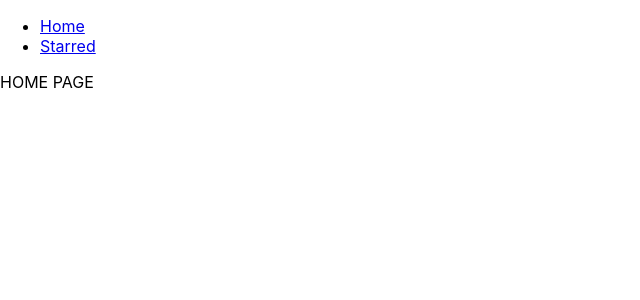
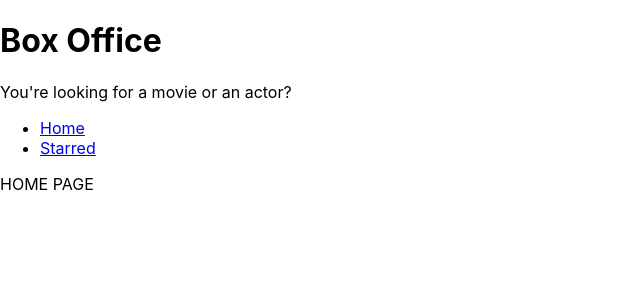
Before and after one commit to pa-kh039/box_office, a React (Create React App) app: page / in a window 1280 px wide. Shown: the top 300 px of the page, without its empty margins (0-640 px from the left). Built offline with nearby package versions, Linux system fonts and the light colour scheme.

Commit message:
added title component and mainpagelayout mangement

```diff
--- a/src/App.jsx
+++ b/src/App.jsx
@@ -1,12 +1,11 @@
 import React from "react";
 import {Switch , Route} from 'react-router-dom';
-import Nav from "./components/Nav";
+// import Nav from "./components/Nav";
 import Home from './pages/Home';
 import Starred from './pages/Starred';
 
 function App() {
-  return ( <div>
-    <Nav/>
+  return (
   <Switch>
 
     <Route exact path="/"><Home/></Route>
@@ -16,8 +15,7 @@
 
     <Route><div>NOT FOUND</div></Route>
     {/* default page for all the routes not exactly mentioned in the switch */}
-  </Switch>
-  </div> );
+  </Switch>);
 }
 
 export default App;
--- /dev/null
+++ b/src/components/MainPageLayout.jsx
@@ -0,0 +1,16 @@
+import React from 'react';
+// import {Route, Switch} from 'react-router-dom';
+// import Starred from '../pages/Starred';
+import Nav from './Nav';
+import Title from './Title';
+// import Home from '../pages/Home';
+
+const MainPageLayout = ({children}) => {
+  return <div>
+    <Title title="Box Office" subtitle="You're looking for a movie or an actor?"/>
+  <Nav/>
+  {children}
+</div>;
+};
+
+export default MainPageLayout;
--- /dev/null
+++ b/src/components/Title.jsx
@@ -0,0 +1,12 @@
+import React from 'react';
+
+const Title = ({ title, subtitle }) => {
+  return (
+    <div>
+      <h1>{title}</h1>
+      <p>{subtitle}</p>
+    </div>
+  );
+};
+
+export default Title;
--- a/src/pages/Home.jsx
+++ b/src/pages/Home.jsx
@@ -1,8 +1,9 @@
 import React from 'react'
+import MainPageLayout from '../components/MainPageLayout'
 
 const Home = () => {
   return (
-    <div>   HOME PAGE</div>
+    <MainPageLayout>   HOME PAGE</MainPageLayout>
   )
 }
 
--- a/src/pages/Starred.jsx
+++ b/src/pages/Starred.jsx
@@ -1,9 +1,8 @@
-import React from 'react'
+import React from 'react';
+import MainPageLayout from '../components/MainPageLayout';
 
 const Starred = () => {
-  return (
-    <div>Starred Page</div>
-  )
-}
+  return <MainPageLayout>Starred Page</MainPageLayout>;
+};
 
-export default Starred
+export default Starred;
```
